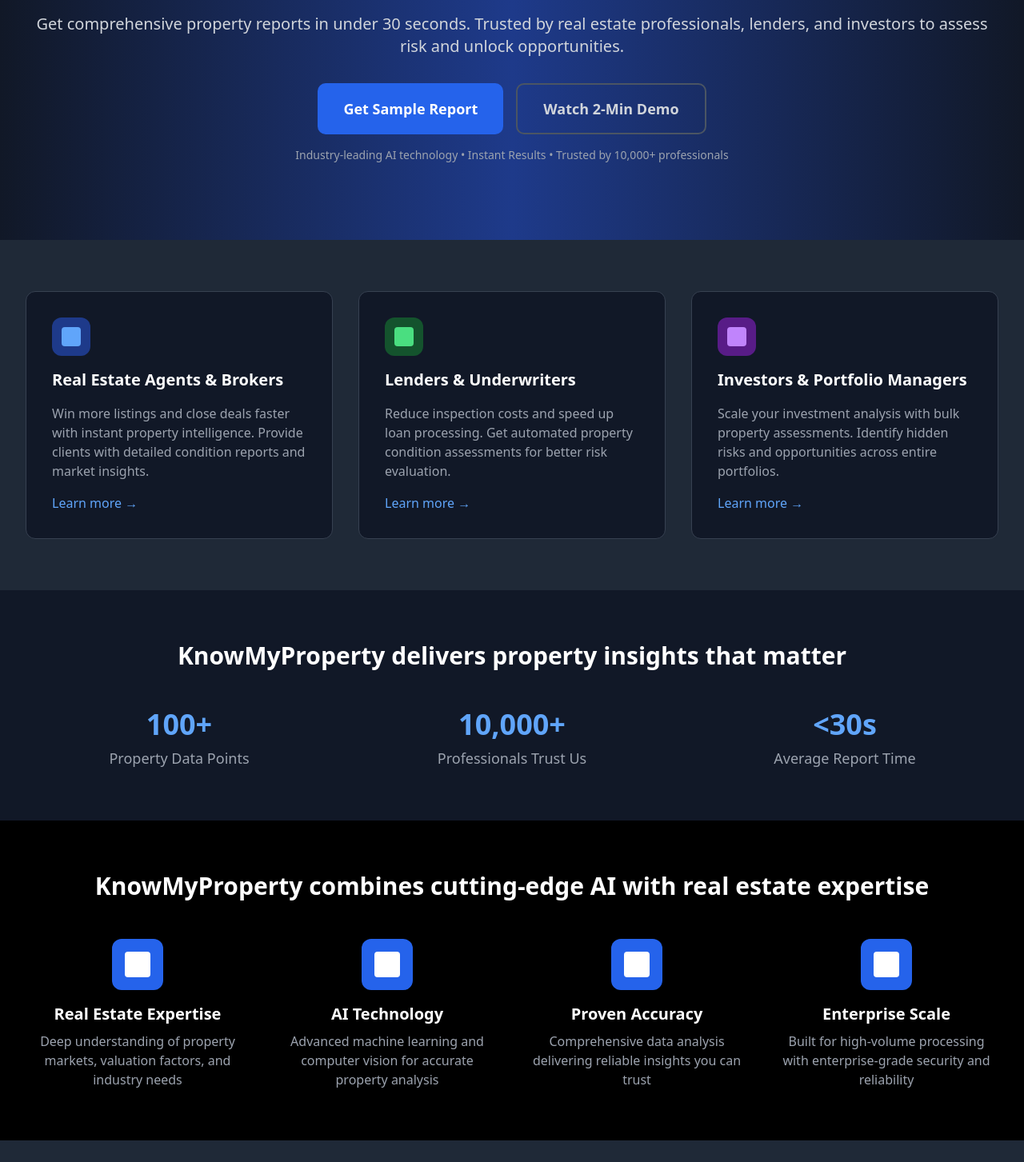
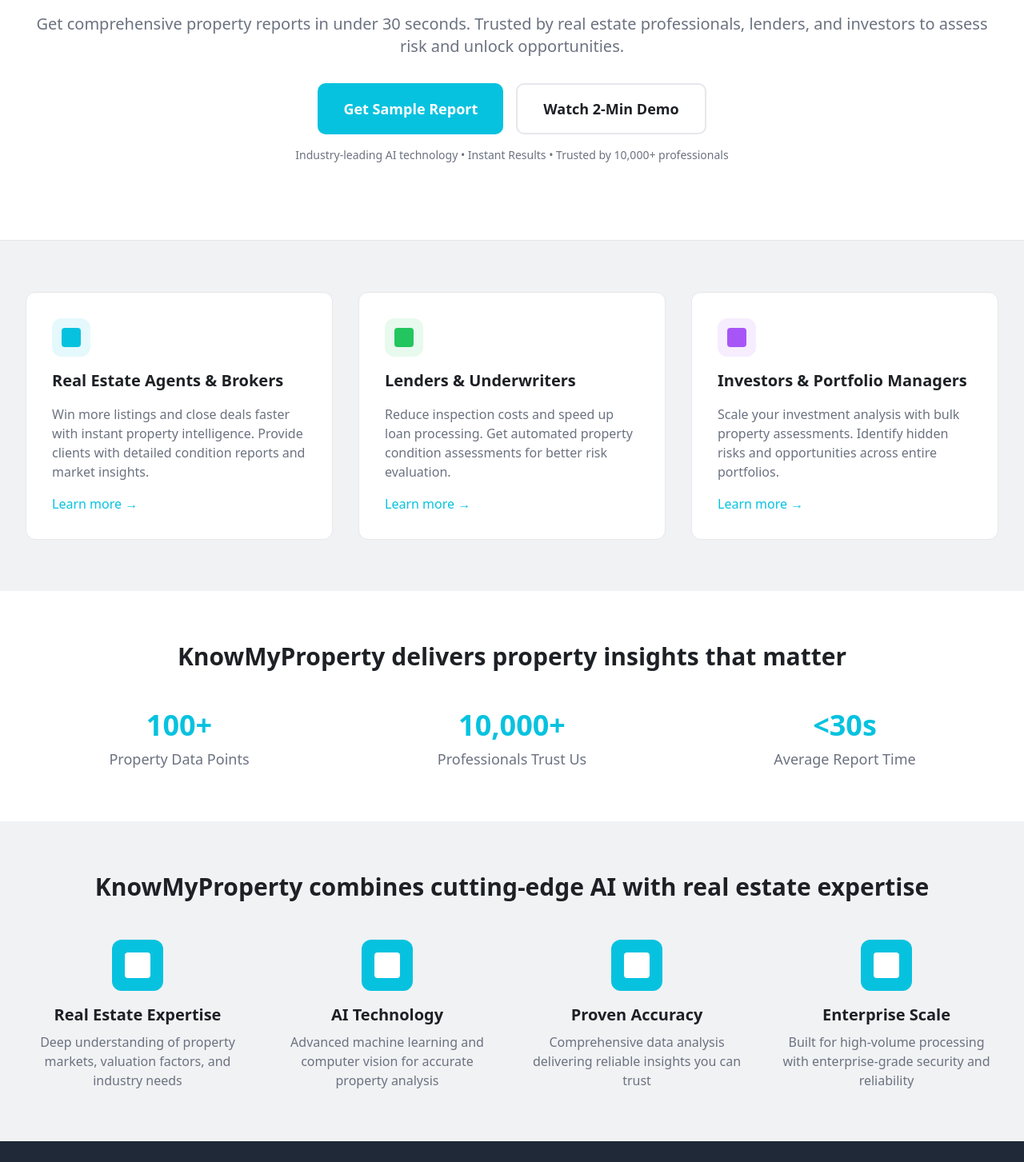
Before and after one commit to gshenkmp/nextjs-with-supabase, a Next.js app: page / in a window 1280 px wide. Shown: the part 217-1670 px from the top of the page at 80% size. Built offline with nearby package versions, Linux system fonts and the light colour scheme; no server answers.

Commit message:
update homepage page.tsx color

```diff
--- a/app/page.tsx
+++ b/app/page.tsx
@@ -2,27 +2,27 @@
 
 export default function HomePage() {
   return (
-    <div className="min-h-screen bg-gray-900 text-white">
+    <div className="min-h-screen bg-background text-foreground">
       {/* Hero Section */}
-      <section className="bg-gradient-to-r from-gray-900 via-blue-900 to-gray-900">
+      <section className="bg-background border-b border-border">
         <div className="max-w-7xl mx-auto px-4 sm:px-6 lg:px-8 py-24">
           <div className="text-center">
             <h1 className="text-5xl md:text-5xl font-bold mb-6">
               Instant AI-Powered Property Intelligence
             </h1>
-            <p className="text-xl md:text-xl mb-8 text-gray-300">
+            <p className="text-xl md:text-xl mb-8 text-muted-foreground">
               Get comprehensive property reports in under 30 seconds. Trusted by real estate professionals,
               lenders, and investors to assess risk and unlock opportunities.
             </p>
             <div className="flex flex-col sm:flex-row gap-4 justify-center">
-              <button className="bg-blue-600 text-white px-8 py-4 rounded-md font-semibold hover:bg-blue-700 text-lg">
+              <button className="bg-primary text-primary-foreground px-8 py-4 rounded-md font-semibold hover:bg-primary/90 text-lg">
                 Get Sample Report
               </button>
-              <button className="border-2 border-gray-600 text-gray-300 px-8 py-4 rounded-md font-semibold hover:bg-gray-800 hover:text-white text-lg">
+              <button className="border-2 border-border text-foreground px-8 py-4 rounded-md font-semibold hover:bg-secondary text-lg">
                 Watch 2-Min Demo
               </button>
             </div>
-            <p className="text-sm text-gray-400 mt-4">
+            <p className="text-sm text-muted-foreground mt-4">
               Industry-leading AI technology • Instant Results • Trusted by 10,000+ professionals
             </p>
           </div>
@@ -30,50 +30,50 @@
       </section>
 
       {/* Three Core User Groups */}
-      <section className="py-16 bg-gray-800">
+      <section className="py-16 bg-secondary">
         <div className="max-w-7xl mx-auto px-4 sm:px-6 lg:px-8">
           <div className="grid md:grid-cols-3 gap-8">
             {/* Real Estate Professionals */}
-            <div className="bg-gray-900 p-8 rounded-lg border border-gray-700">
-              <div className="w-12 h-12 bg-blue-900 rounded-lg mb-4 flex items-center justify-center">
-                <div className="w-6 h-6 bg-blue-400 rounded"></div>
+            <div className="bg-card p-8 rounded-lg border border-border">
+              <div className="w-12 h-12 bg-primary/10 rounded-lg mb-4 flex items-center justify-center">
+                <div className="w-6 h-6 bg-primary rounded"></div>
               </div>
-              <h3 className="text-xl font-semibold mb-4 text-white">Real Estate Agents & Brokers</h3>
-              <p className="text-gray-400 mb-4">
+              <h3 className="text-xl font-semibold mb-4 text-foreground">Real Estate Agents & Brokers</h3>
+              <p className="text-muted-foreground mb-4">
                 Win more listings and close deals faster with instant property intelligence.
                 Provide clients with detailed condition reports and market insights.
               </p>
-              <Link href="/solutions" className="text-blue-400 hover:text-blue-300 font-medium">
+              <Link href="/solutions" className="text-primary hover:text-primary/80 font-medium">
                 Learn more →
               </Link>
             </div>
 
             {/* Lenders & Mortgage */}
-            <div className="bg-gray-900 p-8 rounded-lg border border-gray-700">
-              <div className="w-12 h-12 bg-green-900 rounded-lg mb-4 flex items-center justify-center">
-                <div className="w-6 h-6 bg-green-400 rounded"></div>
+            <div className="bg-card p-8 rounded-lg border border-border">
+              <div className="w-12 h-12 bg-green-500/10 rounded-lg mb-4 flex items-center justify-center">
+                <div className="w-6 h-6 bg-green-500 rounded"></div>
               </div>
-              <h3 className="text-xl font-semibold mb-4 text-white">Lenders & Underwriters</h3>
-              <p className="text-gray-400 mb-4">
+              <h3 className="text-xl font-semibold mb-4 text-foreground">Lenders & Underwriters</h3>
+              <p className="text-muted-foreground mb-4">
                 Reduce inspection costs and speed up loan processing. Get automated
                 property condition assessments for better risk evaluation.
               </p>
-              <Link href="/solutions" className="text-blue-400 hover:text-blue-300 font-medium">
+              <Link href="/solutions" className="text-primary hover:text-primary/80 font-medium">
                 Learn more →
               </Link>
             </div>
 
             {/* Property Investors */}
-            <div className="bg-gray-900 p-8 rounded-lg border border-gray-700">
-              <div className="w-12 h-12 bg-purple-900 rounded-lg mb-4 flex items-center justify-center">
-                <div className="w-6 h-6 bg-purple-400 rounded"></div>
+            <div className="bg-card p-8 rounded-lg border border-border">
+              <div className="w-12 h-12 bg-purple-500/10 rounded-lg mb-4 flex items-center justify-center">
+                <div className="w-6 h-6 bg-purple-500 rounded"></div>
               </div>
-              <h3 className="text-xl font-semibold mb-4 text-white">Investors & Portfolio Managers</h3>
-              <p className="text-gray-400 mb-4">
+              <h3 className="text-xl font-semibold mb-4 text-foreground">Investors & Portfolio Managers</h3>
+              <p className="text-muted-foreground mb-4">
                 Scale your investment analysis with bulk property assessments.
                 Identify hidden risks and opportunities across entire portfolios.
               </p>
-              <Link href="/solutions" className="text-blue-400 hover:text-blue-300 font-medium">
+              <Link href="/solutions" className="text-primary hover:text-primary/80 font-medium">
                 Learn more →
               </Link>
             </div>
@@ -82,72 +82,72 @@
       </section>
 
       {/* Stats Section */}
-      <section className="py-16 bg-gray-900">
+      <section className="py-16 bg-background">
         <div className="max-w-7xl mx-auto px-4 sm:px-6 lg:px-8">
           <div className="text-center mb-12">
-            <h2 className="text-3xl font-bold mb-4 text-white">
+            <h2 className="text-3xl font-bold mb-4 text-foreground">
               KnowMyProperty delivers property insights that matter
             </h2>
           </div>
           <div className="grid md:grid-cols-3 gap-8">
             <div className="text-center">
-              <div className="text-4xl font-bold text-blue-400 mb-2">100+</div>
-              <div className="text-lg text-gray-400">Property Data Points</div>
+              <div className="text-4xl font-bold text-primary mb-2">100+</div>
+              <div className="text-lg text-muted-foreground">Property Data Points</div>
             </div>
             <div className="text-center">
-              <div className="text-4xl font-bold text-blue-400 mb-2">10,000+</div>
-              <div className="text-lg text-gray-400">Professionals Trust Us</div>
+              <div className="text-4xl font-bold text-primary mb-2">10,000+</div>
+              <div className="text-lg text-muted-foreground">Professionals Trust Us</div>
             </div>
             <div className="text-center">
-              <div className="text-4xl font-bold text-blue-400 mb-2">&lt;30s</div>
-              <div className="text-lg text-gray-400">Average Report Time</div>
+              <div className="text-4xl font-bold text-primary mb-2">&lt;30s</div>
+              <div className="text-lg text-muted-foreground">Average Report Time</div>
             </div>
           </div>
         </div>
       </section>
 
       {/* Core Value Props */}
-      <section className="py-16 bg-black text-white">
+      <section className="py-16 bg-secondary">
         <div className="max-w-7xl mx-auto px-4 sm:px-6 lg:px-8">
           <div className="text-center mb-12">
-            <h2 className="text-3xl font-bold mb-4">
+            <h2 className="text-3xl font-bold mb-4 text-foreground">
               KnowMyProperty combines cutting-edge AI with real estate expertise
             </h2>
           </div>
           <div className="grid md:grid-cols-2 lg:grid-cols-4 gap-8">
             <div className="text-center">
-              <div className="w-16 h-16 bg-blue-600 rounded-lg mx-auto mb-4 flex items-center justify-center">
-                <div className="w-8 h-8 bg-white rounded"></div>
+              <div className="w-16 h-16 bg-primary rounded-lg mx-auto mb-4 flex items-center justify-center">
+                <div className="w-8 h-8 bg-primary-foreground rounded"></div>
               </div>
-              <h3 className="text-xl font-semibold mb-2">Real Estate Expertise</h3>
-              <p className="text-gray-400">
+              <h3 className="text-xl font-semibold mb-2 text-foreground">Real Estate Expertise</h3>
+              <p className="text-muted-foreground">
                 Deep understanding of property markets, valuation factors, and industry needs
               </p>
             </div>
             <div className="text-center">
-              <div className="w-16 h-16 bg-blue-600 rounded-lg mx-auto mb-4 flex items-center justify-center">
-                <div className="w-8 h-8 bg-white rounded"></div>
+              <div className="w-16 h-16 bg-primary rounded-lg mx-auto mb-4 flex items-center justify-center">
+                <div className="w-8 h-8 bg-primary-foreground rounded"></div>
               </div>
-              <h3 className="text-xl font-semibold mb-2">AI Technology</h3>
-              <p className="text-gray-400">
+              <h3 className="text-xl font-semibold mb-2 text-foreground">AI Technology</h3>
+              <p className="text-muted-foreground">
                 Advanced machine learning and computer vision for accurate property analysis
               </p>
             </div>
             <div className="text-center">
-              <div className="w-16 h-16 bg-blue-600 rounded-lg mx-auto mb-4 flex items-center justify-center">
-                <div className="w-8 h-8 bg-white rounded"></div>
+              <div className="w-16 h-16 bg-primary rounded-lg mx-auto mb-4 flex items-center justify-center">
+                <div className="w-8 h-8 bg-primary-foreground rounded"></div>
               </div>
-              <h3 className="text-xl font-semibold mb-2">Proven Accuracy</h3>
-              <p className="text-gray-400">
+              <h3 className="text-xl font-semibold mb-2 text-foreground">Proven Accuracy</h3>
+              <p className="text-muted-foreground">
                 Comprehensive data analysis delivering reliable insights you can trust
               </p>
             </div>
             <div className="text-center">
-              <div className="w-16 h-16 bg-blue-600 rounded-lg mx-auto mb-4 flex items-center justify-center">
-                <div className="w-8 h-8 bg-white rounded"></div>
+              <div className="w-16 h-16 bg-primary rounded-lg mx-auto mb-4 flex items-center justify-center">
+                <div className="w-8 h-8 bg-primary-foreground rounded"></div>
               </div>
-              <h3 className="text-xl font-semibold mb-2">Enterprise Scale</h3>
-              <p className="text-gray-400">
+              <h3 className="text-xl font-semibold mb-2 text-foreground">Enterprise Scale</h3>
+              <p className="text-muted-foreground">
                 Built for high-volume processing with enterprise-grade security and reliability
               </p>
             </div>
```
